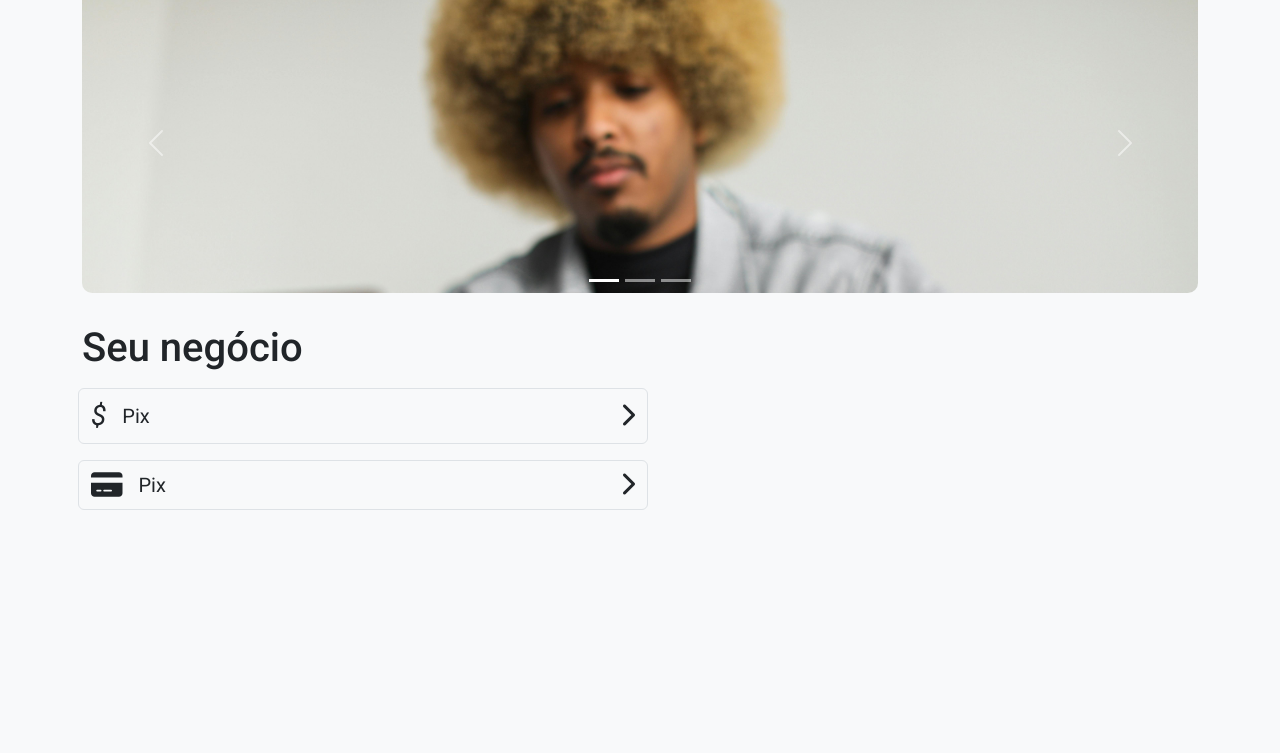
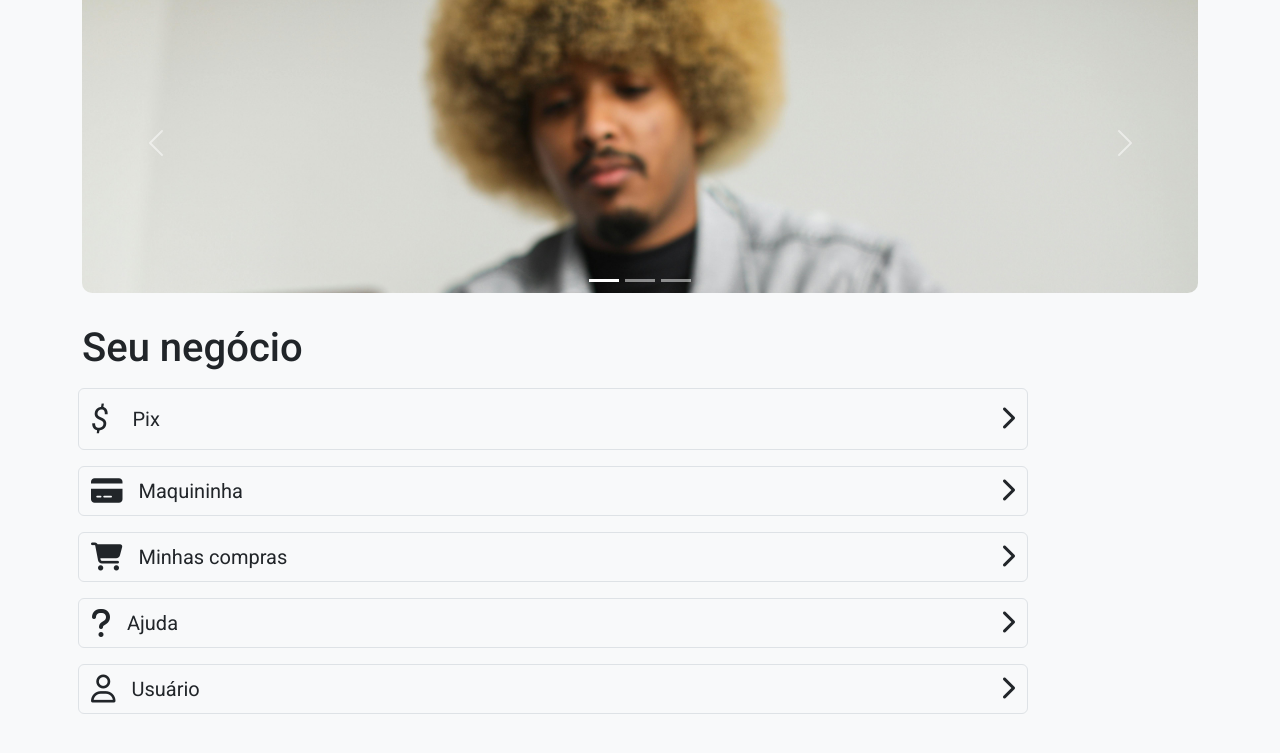
Before and after one commit to DottoLeao/fintech, a plain HTML site: page index.html in a window 1280 px wide. Shown: the part 169-922 px from the top of the page. Before the commit the page ends 800 px from the top, so only its background shows below. Drawn offline with nearby package versions, Linux system fonts and the light colour scheme.

Commit message:
end-commit

```diff
--- a/index.html
+++ b/index.html
@@ -33,6 +33,7 @@
     <!-- Chamada meu style -->
     <link rel="stylesheet" href="./css/style.css" />
   </head>
+
   <body>
     <header class="container">
       <nav class="navbar bg-body-tertiary">
@@ -145,26 +146,69 @@
       <h2 class="fs-1 mt-3">Seu negócio</h2>
       <div class="row mb-5">
         <div
-          class="col-6 border d-flex align-items-center justify-content-start btn column-gap-3 m-2"
+          class="col-10 border d-flex align-items-center justify-content-start btn column-gap-3 m-2"
         >
           <div class="d-flex justify-content-end align-items-center">
-            <i class="fa-light fs-3 fa-dollar-sign"></i>
+            <i class="fa-light fs-2 fa-dollar-sign"></i>
           </div>
           <div class="fs-5 d-flex align-items-end">
-            <p>Pix</p>
+            <p class="ms-2">Pix</p>
           </div>
           <div class="fs-4 ms-auto">
             <i class="fa-solid fa-chevron-right"></i>
           </div>
         </div>
+
         <div
-          class="col-6 border d-flex align-items-center justify-content-start btn column-gap-3 m-2"
+          class="col-10 border d-flex align-items-center justify-content-start btn column-gap-3 m-2"
         >
           <div class="d-flex justify-content-end align-items-center">
             <i class="fa-solid fs-3 fa-credit-card"></i>
           </div>
           <div class="fs-5 d-flex align-items-end">
-            <p>Pix</p>
+            <p>Maquininha</p>
+          </div>
+          <div class="fs-4 ms-auto">
+            <i class="fa-solid fa-chevron-right"></i>
+          </div>
+        </div>
+
+        <div
+          class="col-10 border d-flex align-items-center justify-content-start btn column-gap-3 m-2"
+        >
+          <div class="d-flex justify-content-end align-items-center">
+            <i class="fa-solid fs-3 fa-cart-shopping"></i>
+          </div>
+          <div class="fs-5 d-flex align-items-end">
+            <p>Minhas compras</p>
+          </div>
+          <div class="fs-4 ms-auto">
+            <i class="fa-solid fa-chevron-right"></i>
+          </div>
+        </div>
+
+        <div
+          class="col-10 border d-flex align-items-center justify-content-start btn column-gap-3 m-2"
+        >
+          <div class="d-flex justify-content-end align-items-center">
+            <i class="fa-solid fs-2 fa-question"></i>
+          </div>
+          <div class="fs-5 d-flex align-items-end">
+            <p>Ajuda</p>
+          </div>
+          <div class="fs-4 ms-auto">
+            <i class="fa-solid fa-chevron-right"></i>
+          </div>
+        </div>
+
+        <div
+          class="col-10 border d-flex align-items-center justify-content-start btn column-gap-3 m-2"
+        >
+          <div class="d-flex justify-content-end align-items-center">
+            <i class="fa-regular fs-3 fa-user"></i>
+          </div>
+          <div class="fs-5 d-flex align-items-end">
+            <p>Usuário</p>
           </div>
           <div class="fs-4 ms-auto">
             <i class="fa-solid fa-chevron-right"></i>
```
